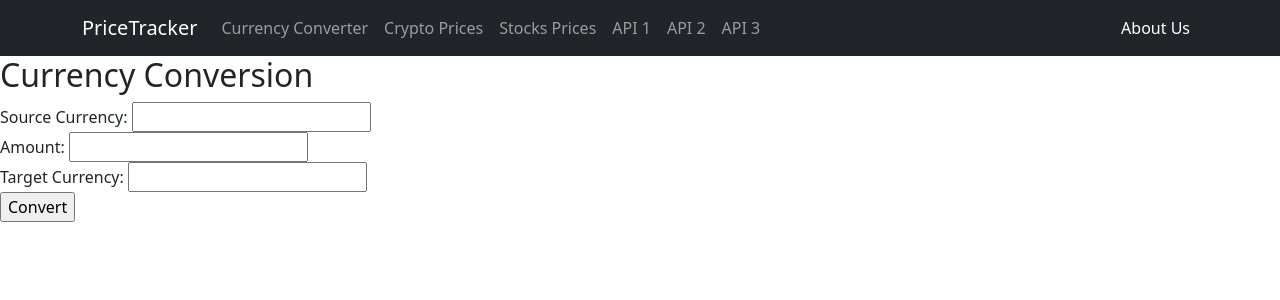
After one commit to priyalpatil98/UniConverter, a Django app: page /convert/ in a window 1280 px wide. The commit adds this page. Shown: the top 300 px of the page. Run offline with Django 5.2, Linux system fonts and the light colour scheme.

Commit message:
Currency Converter API Consumed

```diff
--- a/scp_api_app/apps.py
+++ b/scp_api_app/apps.py
@@ -4,3 +4,6 @@ from django.apps import AppConfig
 class ScpApiAppConfig(AppConfig):
     default_auto_field = 'django.db.models.BigAutoField'
     name = 'scp_api_app'
+
+class ScpApiAppConfigrest_framework(ScpApiAppConfig):
+    name = 'scp_api_app'
--- /dev/null
+++ b/scp_api_app/templates/currency_converter.html
@@ -0,0 +1,22 @@
+{% extends 'partials/base.html' %}
+{% block title %}Currency Converter{% endblock %}
+
+{% block content %}
+<h2>Currency Conversion</h2>
+    <form method="get" action="">
+        Source Currency: <input type="text" name="source_currency" required><br>
+        Amount: <input type="number" name="amount" step="any" required><br>
+        Target Currency: <input type="text" name="target_currency" required><br>
+        <input type="submit" value="Convert">
+    </form>
+
+    {% if data %}
+    <h3>Conversion Result</h3>
+    <p>Converted Amount: {{ data.converted_amount }}</p>
+    <p>Source Currency: {{ data.source_currency }}</p>
+    <p>Amount: {{ data.amount }}</p>
+    <p>Target Currency: {{ data.target_currency }}</p>
+    {% elif error %}
+    <p>Error: {{ error }}</p>
+    {% endif %}
+{% endblock %}
--- a/scp_api_app/templates/partials/nav.html
+++ b/scp_api_app/templates/partials/nav.html
@@ -10,13 +10,13 @@
         <div class="collapse navbar-collapse" id="navbarSupportedContent">
           <ul class="navbar-nav mr-auto">
             <li class="nav-item active">
-                <a class="nav-link" href="">Stock Prices<span class="sr-only"></span></a>
+                <a class="nav-link" href="{% url 'convert' %}">Currency Converter<span class="sr-only"></span></a>
             </li>
             <li class="nav-item active">
                 <a class="nav-link" href="">Crypto Prices<span class="sr-only"></span></a>
             </li>
             <li class="nav-item active">
-                <a class="nav-link" href="">Currency Prices<span class="sr-only"></span></a>
+                <a class="nav-link" href="">Stocks Prices<span class="sr-only"></span></a>
             </li>
             <li class="nav-item active">
                 <a class="nav-link" href="">API 1<span class="sr-only"></span></a>
--- a/scp_api_app/urls.py
+++ b/scp_api_app/urls.py
@@ -1,6 +1,7 @@
 from django.urls import path
-from . import views
+from scp_api_app.views import currency_converter, index
 
 urlpatterns = [
-    path('', views.index, name='index'),
+    path('', index, name='index'),
+    path('convert/', currency_converter, name='convert'),
 ]
--- a/scp_api_app/views.py
+++ b/scp_api_app/views.py
@@ -1,5 +1,37 @@
-from django.http import HttpResponse
+from django.http import JsonResponse
 from django.shortcuts import render
+import requests
+
 # Create your views here.
 def index(request):
     return render(request,'index.html')
+
+def currency_converter(request):
+
+    context = {}
+
+    if request.method == 'GET' and 'source_currency' in request.GET and 'amount' in request.GET and 'target_currency' in request.GET:
+        source_currency = request.GET['source_currency']
+        amount = request.GET['amount']
+        target_currency = request.GET['target_currency']
+
+        api_url = "https://w7u4eh9pg1.execute-api.eu-west-2.amazonaws.com/PROD/x22209573_currency_converter"
+
+        params = {
+            'source_currency': source_currency,
+            'amount': amount,
+            'target_currency': target_currency
+        }
+
+        try:
+            response = requests.get(api_url, params=params)
+
+            if response.status_code == 200:
+                context['data'] = response.json()
+            else:
+                context['error'] = 'API request failed with status code {}'.format(response.status_code)
+
+        except Exception as e:
+            context['error'] = 'Failed to connect to the API. Try Again!'
+
+    return render(request, 'currency_converter.html', context)
--- a/scp_main/settings.py
+++ b/scp_main/settings.py
@@ -38,6 +38,7 @@ INSTALLED_APPS = [
     'django.contrib.messages',
     'django.contrib.staticfiles',
     'scp_api_app.apps.ScpApiAppConfig'
+    'rest_framework',
 ]
 
 MIDDLEWARE = [
```
